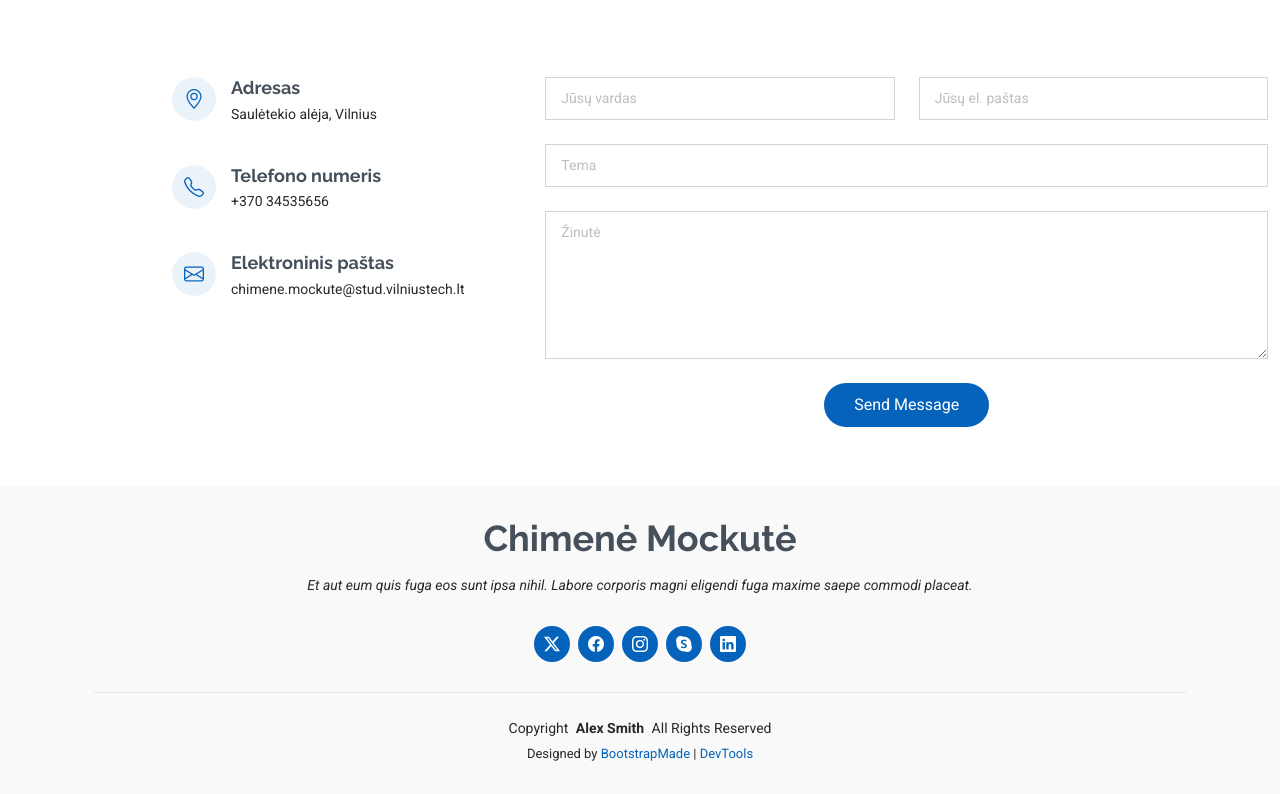
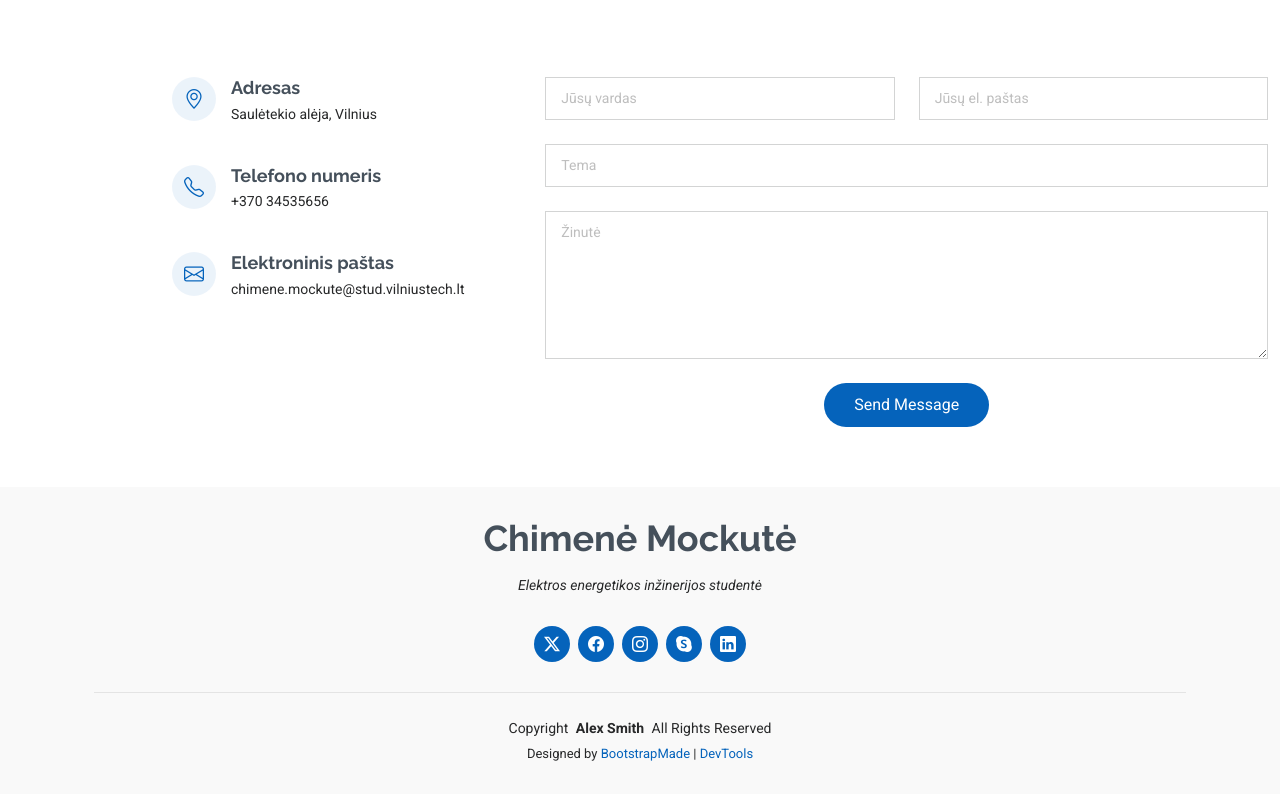
Before and after one commit to ChimeneMockute/ChimeneMockute.github.io, a plain HTML site: page index.html in a window 1280 px wide. Shown: the part 5600-6394 px from the top of the page. Drawn offline with Linux system fonts and the light colour scheme.

Commit message:
Update index.html

```diff
--- a/index.html
+++ b/index.html
@@ -508,7 +508,7 @@
   <footer id="footer" class="footer position-relative light-background">
     <div class="container">
       <h3 class="sitename">Chimenė Mockutė</h3>
-      <p>Et aut eum quis fuga eos sunt ipsa nihil. Labore corporis magni eligendi fuga maxime saepe commodi placeat.</p>
+      <p>Elektros energetikos inžinerijos studentė</p>
       <div class="social-links d-flex justify-content-center">
         <a href=""><i class="bi bi-twitter-x"></i></a>
         <a href=""><i class="bi bi-facebook"></i></a>
```
